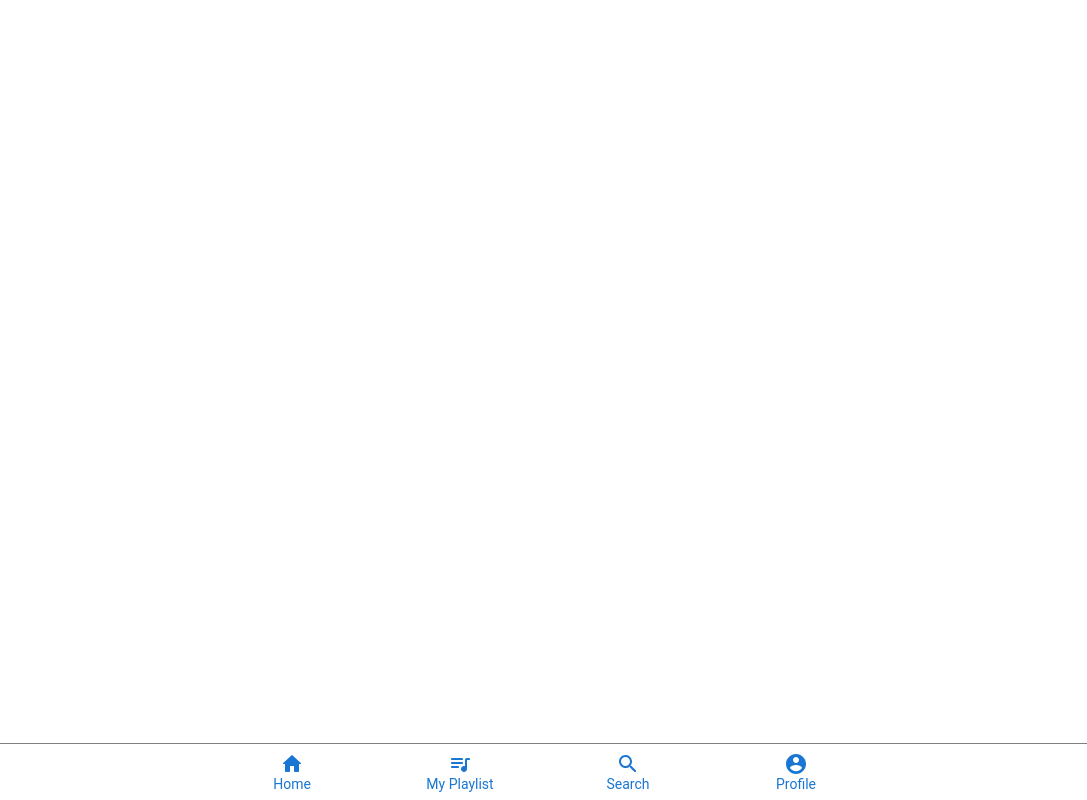
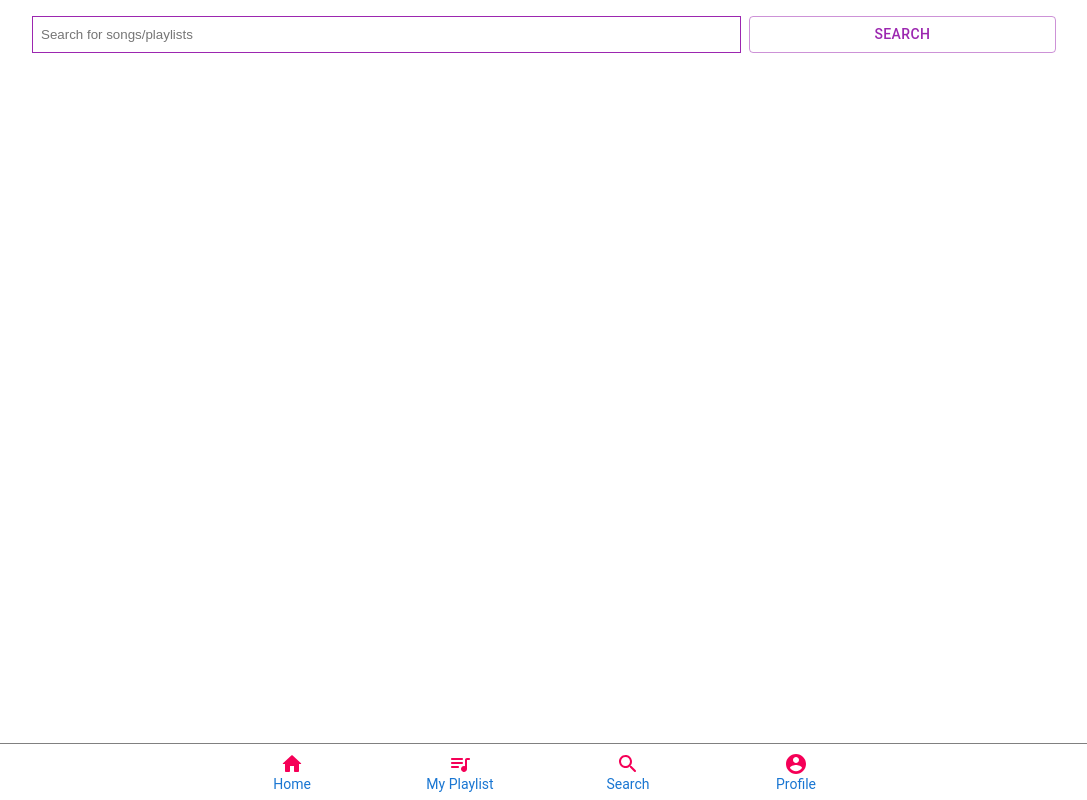
Before and after one commit to autumnjava/Ljudio, a React (Create React App) app: page /search in a window 1280 px wide. Shown: the whole page, without its empty margins (96-1183 px from the left). Built offline with nearby package versions, Linux system fonts and the light colour scheme.

Commit message:
Hotfix on NavBar to connect SearchPage.

```diff
--- a/src/components/navbar/Navbar.tsx
+++ b/src/components/navbar/Navbar.tsx
@@ -22,25 +22,25 @@ const Navbar: React.FC = () => {
           onClick={() => history.push('/home')}
           label="Home"
           value={value}
-          icon={<HomeRoundedIcon />}
+          icon={<HomeRoundedIcon color="secondary" />}
       />
-      <BottomNavigationAction
+        <BottomNavigationAction
         label="My Playlist"
           value={value}
           onClick={() => history.push("/myPlaylist")}
-        icon={<QueueMusicRoundedIcon />}
+        icon={<QueueMusicRoundedIcon color="secondary" />}
       />
       <BottomNavigationAction
         label="Search"
           value={value}
           onClick={() => history.push("/search")}
-        icon={ <SearchRoundedIcon/>}
+        icon={ <SearchRoundedIcon color="secondary" />}
       />
       <BottomNavigationAction
         label="Profile"
           value={value}
           onClick={() => history.push("/profile")}
-        icon={<AccountCircleRoundedIcon />}
+        icon={<AccountCircleRoundedIcon color="secondary" />}
       />
 
         </BottomNavigation>
--- a/src/components/navbar/StyledNavBar.ts
+++ b/src/components/navbar/StyledNavBar.ts
@@ -4,6 +4,6 @@ import styled from "styled-components";
 export const StyledNavWrapper = styled.div`
   top: auto;
   bottom: 0;
-  position: absolute;
+  position: fixed;
   border-top: 1px solid grey;
 `;
--- a/src/router/AllRoutes.tsx
+++ b/src/router/AllRoutes.tsx
@@ -4,6 +4,7 @@ import LandingPage from "../pages/landingPage/LandingPage";
 import MyPlaylistsPage from "../pages/myPlaylistsPage/MyPlaylistsPage";
 import PlaylistPage from "../pages/playlistPage/PlaylistPage";
 import RegisterPage from "../pages/registerPage/RegisterPage";
+import SearchPage from "../pages/searchPage/SearchPage";
 
 
 interface Props {
@@ -20,6 +21,7 @@ const AllRoutes: React.FC<Props> = ({children}: Props) => {
         <Route path="/home" exact={true} component={HomePage} />
         <Route path="/myPlaylist" exact={true} component={MyPlaylistsPage} />
         <Route path="/playlist/:id" exact={true} component={PlaylistPage} />
+        <Route path="/search" exact={true} component={SearchPage} />
       </Switch>
     </Router>
   )
```
